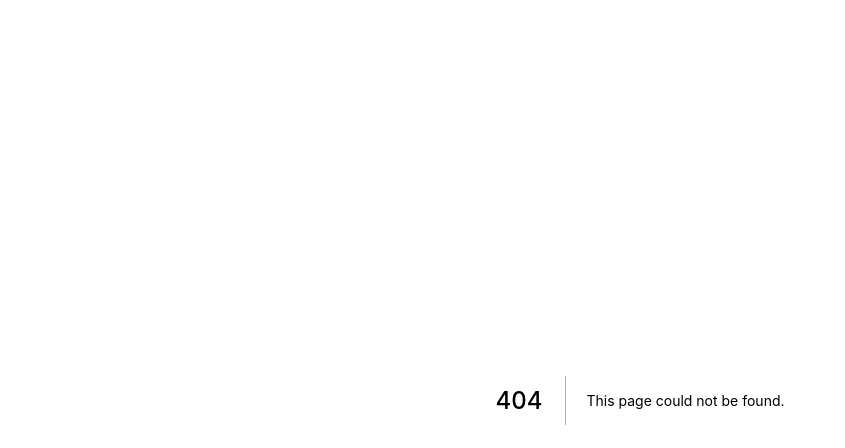
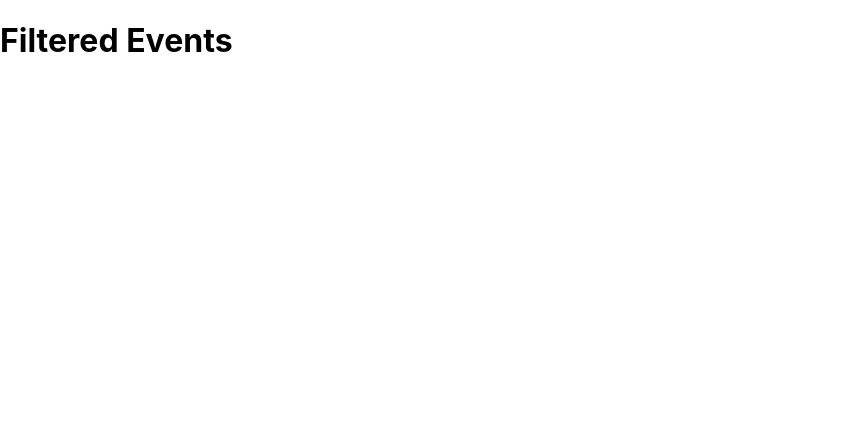
Before and after one commit to SolomonKitonyi/Nextjs-filebased-routing-project, a Next.js app: page /events/1 in a window 1280 px wide. Before the commit this address had no page. Shown: the top 448 px of the page, without its empty margins (0-845 px from the left). Built offline with nearby package versions, Linux system fonts and the light colour scheme.

Commit message:
add events folder

```diff
--- /dev/null
+++ b/pages/events/[...slug].js
@@ -0,0 +1,9 @@
+function FilteredEvents() {
+	return (
+		<div>
+			<h1>Filtered Events</h1>
+		</div>
+	);
+}
+
+export default FilteredEvents;
```
Also changed, not shown: pages/events/[eventId].js (added, +9 -0 lines), pages/events/index.js (added, +9 -0 lines).
